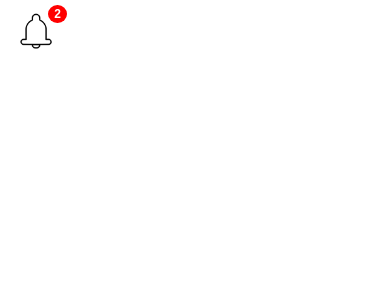
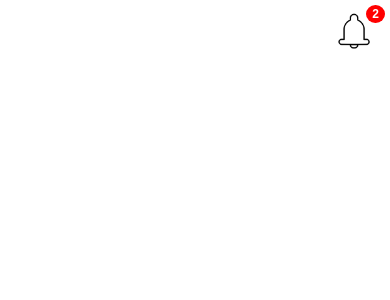
Before and after one commit to barrett38/Notifications-Dropdown, a React (Create React App) app: page / in a window 390 px wide. Shown: the top 300 px of the page. Built offline with nearby package versions, Linux system fonts and the light colour scheme.

Commit message:
Working on Styling

```diff
--- a/src/components/NotificationsDropdown/NotificationsDropdown.css
+++ b/src/components/NotificationsDropdown/NotificationsDropdown.css
@@ -4,9 +4,9 @@
 .notification-icon {
   background: none;
   border: none;
-  position: fixed; /* Change to fixed to keep it at the top-left */
+  position: fixed; /* Keep it fixed at the top-right */
   top: 10px; /* Adjust the top position */
-  left: 10px; /* Adjust the left position */
+  right: 10px; /* Adjust the right position */
   cursor: pointer;
   font-size: 20px;
   color: #fff;
@@ -31,7 +31,7 @@
 .dropdown {
   position: absolute;
   top: 45px;
-  left: 0; /* Change right to left */
+  right: 0; /* Align dropdown to the right */
   width: 320px;
   background-color: #fff;
   border-radius: 8px;
@@ -123,6 +123,6 @@
 @media (max-width: 768px) {
   .dropdown {
     width: 95vw;
-    left: 2.5vw; /* Adjust to fit the screen */
+    right: 2.5vw; /* Adjust to fit the screen */
   }
 }
```
